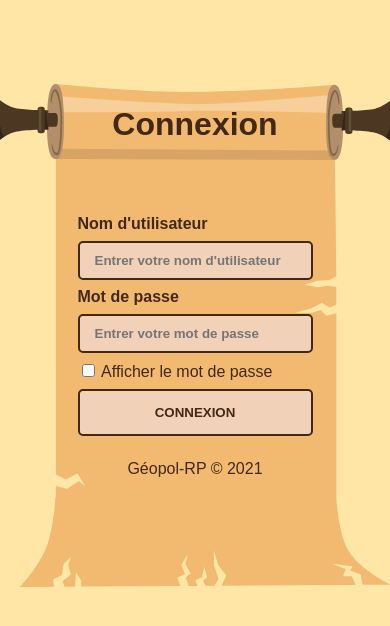
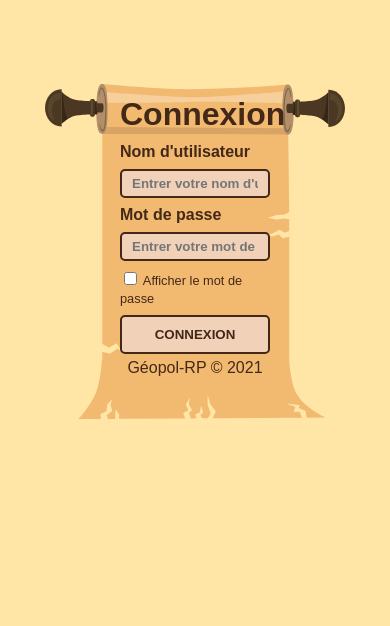
Before and after one commit to Geopol-RP/web-site, a PHP site: page /panel/login.php in a window 390 px wide. Shown: the top 626 px of the page. Run offline with PHP 8.4, Linux system fonts and the light colour scheme; some libraries are stand-ins or nearby versions; some web fonts are replaced.

Commit message:
Login page - Second commit - Responsive adaptation

```diff
--- a/panel/css/login.css
+++ b/panel/css/login.css
@@ -29,7 +29,6 @@ input[type=text], input[type=password] {
 
 input[type=submit] {
     background-color: #f1d1b7;
-    color: white;
     padding: 14px 20px;
     margin: 8px 0;
     border: 2px solid #432818;
@@ -65,3 +64,32 @@ input[type=submit] {
     background-size: cover;
     background-position: center;
 }
+
+@media screen and (max-width: 800px) {
+    .container-login {
+        width: 300px;
+        height: 335px;
+    }
+
+    form {
+        margin-top: -10px;
+        width: 150px;
+    }
+
+    #title-login {
+        margin-bottom: 10px;
+    }
+
+    input[type=text], input[type=password] {
+        padding: 5px 10px;
+    }
+
+    input[type=submit] {
+        padding: 10px 15px;
+        margin-bottom: -20px;
+    }
+
+    #label-checkbox {
+        font-size: 0.8em;
+    }
+}
--- a/panel/login.php
+++ b/panel/login.php
@@ -20,7 +20,7 @@
                 <br>
                 <input type="password" placeholder="Entrer votre mot de passe" name="password" id="password" required>
                 <br>
-                <label for="checkbox">
+                <label for="checkbox" id="label-checkbox">
                     <input type="checkbox" id="checkbox">
                     Afficher le mot de passe
                 </label>
```
